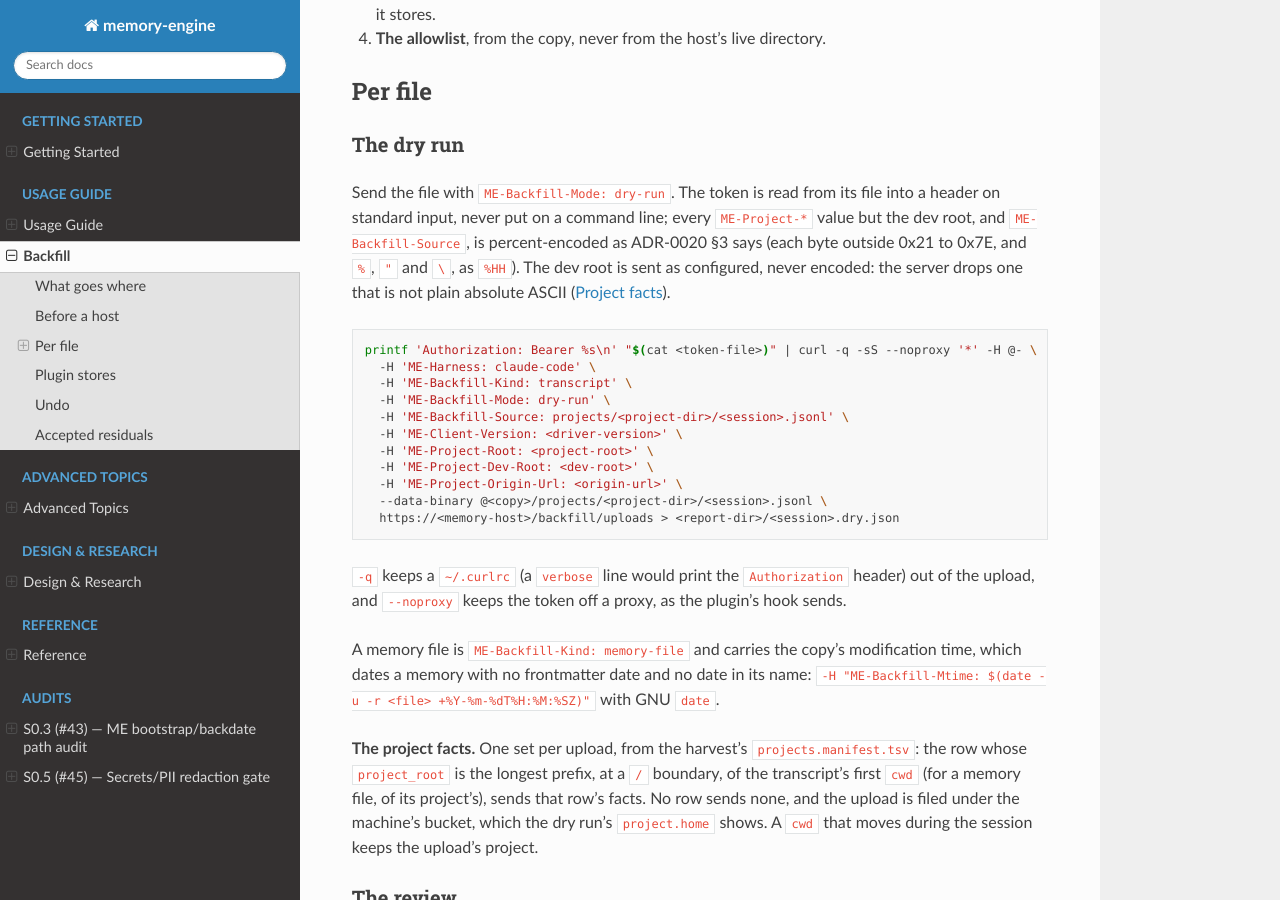
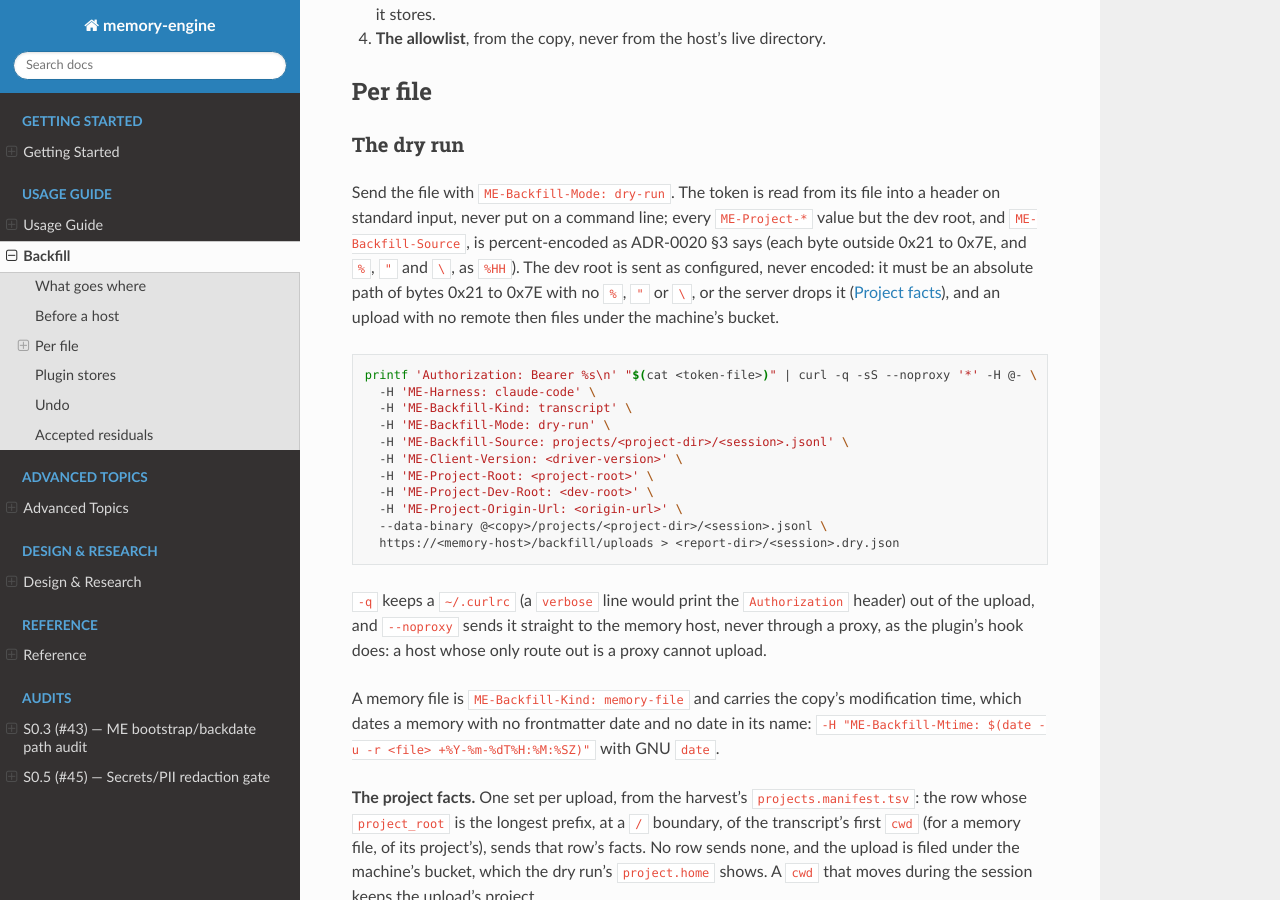
Before and after one commit to dutiona/memory-engine, a Sphinx documentation site: the page built from docs/backfill.md, in a window 1280 px wide and 900 px high, scrolled down 998 px. Built offline with Sphinx 7.4.7 and the Read the Docs theme 3.1.0, drawn with Linux system fonts in a browser that asks for light colours.

Commit message:
docs(backfill): state the dev-root rule exactly and what --noproxy does
Review of #1175: "plain absolute ASCII" let a reader think a space was allowed, while the server
drops any byte outside 0x21 to 0x7E; and --noproxy does not hide the token from an HTTPS proxy, it
bypasses the proxy, which a proxy-only host cannot do.

Refs #1098

````diff
--- a/docs/backfill.md
+++ b/docs/backfill.md
@@ -42,7 +42,9 @@ and it needs the store lock the running server holds.
 Send the file with `ME-Backfill-Mode: dry-run`. The token is read from its file into a header on standard input, never
 put on a command line; every `ME-Project-*` value but the dev root, and `ME-Backfill-Source`, is percent-encoded as
 ADR-0020 §3 says (each byte outside 0x21 to 0x7E, and `%`, `"` and `\`, as `%HH`). The dev root is sent as configured,
-never encoded: the server drops one that is not plain absolute ASCII ([Project facts](reference/mcp-server.md#project-facts-and-the-project-key)).
+never encoded: it must be an absolute path of bytes 0x21 to 0x7E with no `%`, `"` or `\`, or the server drops it
+([Project facts](reference/mcp-server.md#project-facts-and-the-project-key)), and an upload with no remote then files
+under the machine's bucket.
 
 ```sh
 printf 'Authorization: Bearer %s\n' "$(cat <token-file>)" | curl -q -sS --noproxy '*' -H @- \
@@ -59,7 +61,8 @@ printf 'Authorization: Bearer %s\n' "$(cat <token-file>)" | curl -q -sS --noprox
 ```
 
 `-q` keeps a `~/.curlrc` (a `verbose` line would print the `Authorization` header) out of the upload, and `--noproxy`
-keeps the token off a proxy, as the plugin's hook sends.
+sends it straight to the memory host, never through a proxy, as the plugin's hook does: a host whose only route out is a
+proxy cannot upload.
 
 A memory file is `ME-Backfill-Kind: memory-file` and carries the copy's modification time, which dates a memory with
 no frontmatter date and no date in its name: `-H "ME-Backfill-Mtime: $(date -u -r <file> +%Y-%m-%dT%H:%M:%SZ)"` with
````
